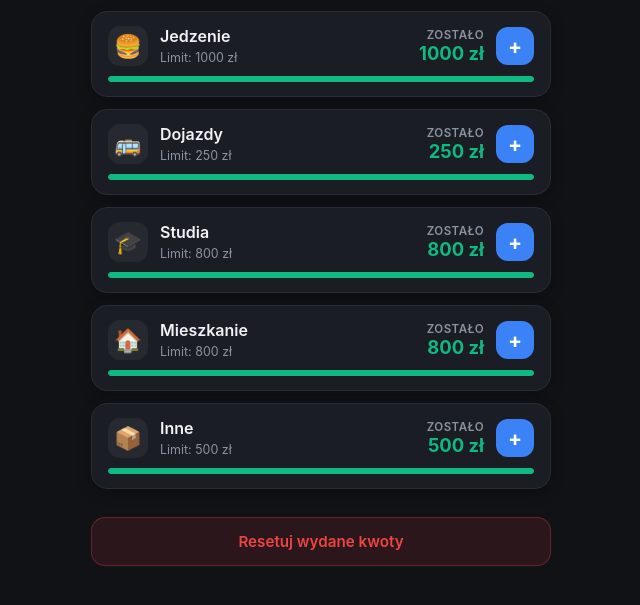
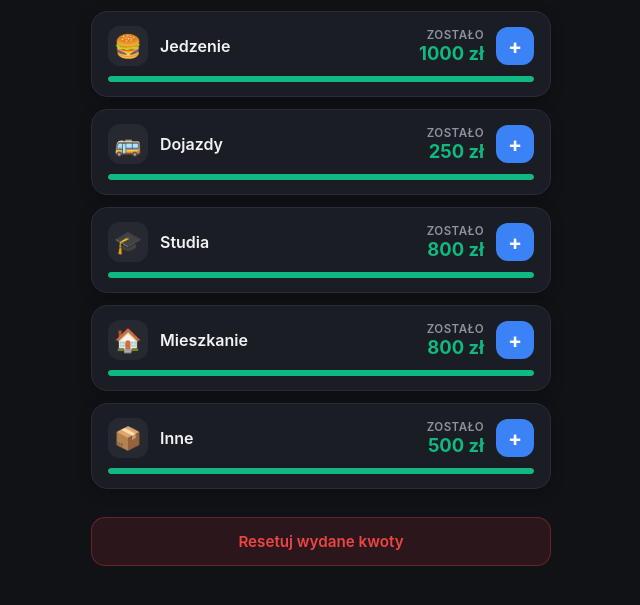
Before and after one commit to sabucewicz/wydatki_app, a plain HTML site: page index.html in a window 1280 px wide. Shown: the part 77-682 px from the top of the page, without its empty margins (319-959 px from the left). Drawn offline with Linux system fonts and the light colour scheme.

Commit message:
Clean up index.html by removing unused elements
Removed unused cat-info span and comments for clarity.

```diff
--- a/index.html
+++ b/index.html
@@ -128,11 +128,6 @@
       font-size: 1rem;
       font-weight: 600;
       word-break: break-word;
-    }
-
-    .cat-info span {
-      font-size: 0.78rem;
-      color: var(--text-muted);
     }
 
     .row-right {
@@ -574,7 +569,6 @@
               <div class="cat-icon">${cat.icon || "💳"}</div>
               <div class="cat-info">
                 <h3>${escapeHtml(cat.name)}</h3>
-                <span>Limit: ${cat.limit.toFixed(2).replace(".00", "")} zł</span>
               </div>
             </div>
             <div class="row-right">
@@ -636,7 +630,6 @@
 
     function closeSettingsModal() {
       document.getElementById("settings-modal").classList.remove("open");
-      // Wyczyszczenie formularza
       document.getElementById("new-cat-name").value = "";
       document.getElementById("new-cat-limit").value = "";
       document.getElementById("new-cat-icon").value = "";
@@ -700,7 +693,6 @@
       saveState();
       renderSettingsList();
 
-      // Czyszczenie pól po dodaniu
       nameInput.value = "";
       limitInput.value = "";
       iconInput.value = "";
@@ -731,13 +723,11 @@
       return div.innerHTML;
     }
 
-    // Zamknięcie modali przy kliknięciu w tło
     window.addEventListener("click", (e) => {
       if (e.target.id === "expense-modal") closeExpenseModal();
       if (e.target.id === "settings-modal") closeSettingsModal();
     });
 
-    // Start
     render();
   </script>
   <script>
```
